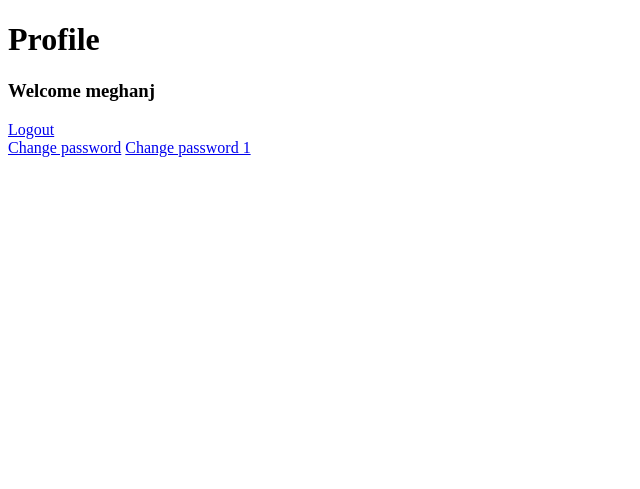
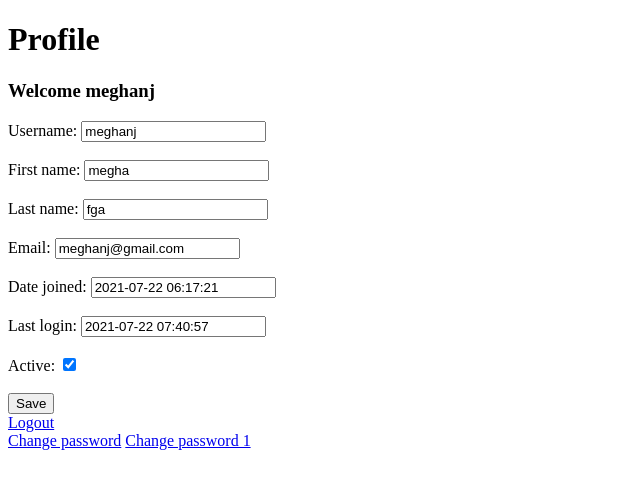
Before and after one commit to meghanj01/CRUDProject, a Django app: page /profile/ in a window 1280 px wide. Shown: the top 489 px of the page, without its empty margins (0-640 px from the left). Run offline with Django 3.2, Linux system fonts and the light colour scheme; a user stored in the database is signed in.

Commit message:
user profile details

```diff
--- a/Loginform/enroll/forms.py
+++ b/Loginform/enroll/forms.py
@@ -1,5 +1,5 @@
 from django.contrib.auth.models import User
-from django.contrib.auth.forms import UserCreationForm
+from django.contrib.auth.forms import UserCreationForm ,UserChangeForm
 from django import forms
 
 class registration(UserCreationForm):
@@ -8,3 +8,10 @@ class registration(UserCreationForm):
         model= User
         fields=['username','first_name','last_name','email']
         labels={'email':'EMail'}
+
+class editUserProfile(UserChangeForm):
+    password=None
+    class Meta:
+        model= User
+        fields=['username','first_name','last_name','email','date_joined','last_login','is_active']
+        labels={'email':'Email'}
--- a/Loginform/enroll/templates/enroll/profile.html
+++ b/Loginform/enroll/templates/enroll/profile.html
@@ -12,6 +12,19 @@
 <small {% if message.tags %} class="{{message.tags}}" {% endif %}> {{ message }}</small>
 {% endfor %}
 {% endif %}
+<form action="" method="POST" novalidate>
+  {% csrf_token %}
+  {% if form.non_field_errors %}
+  {% for error in form.non_field_errors %}
+  <p> {{ error }}</p>
+  {% endfor %}
+  {% endif %}
+  {% for fm in form %}
+  {{fm.label_tag}} {{fm}} {{fm.errors|striptags}}
+  <br><br>
+  {% endfor %}
+  <input type="submit" name="" value="Save" /></form>
+
 <a href="{% url 'logout' %}">Logout</a>
 <br>
 <a href="{% url 'changepass' %}">Change password</a>
--- a/Loginform/enroll/views.py
+++ b/Loginform/enroll/views.py
@@ -1,7 +1,7 @@
 from django.shortcuts import render ,HttpResponseRedirect
 #from django.contrib.auth.forms import UserCreationForm
 from django.contrib import messages
-from .forms import registration
+from .forms import registration ,editUserProfile
 from django.contrib.auth.forms import AuthenticationForm,PasswordChangeForm,SetPasswordForm
 from django.contrib.auth import authenticate ,login ,logout,update_session_auth_hash
 # Create your views here.
@@ -39,7 +39,14 @@ def user_login(request):
 
 def user_profile(request):
     if request.user.is_authenticated:
-        return render(request,'enroll/profile.html',{'name':request.user})
+        if request.method=="POST":
+            fm=editUserProfile(request.POST,instance=request.user)
+            if fm.is_valid():
+                fm.save()
+                messages.success(request,"Profile Updated !!!!!")
+        else:
+            fm = editUserProfile(instance=request.user)
+        return render(request,'enroll/profile.html',{'name':request.user,'form':fm})
     else:
         return HttpResponseRedirect('/login/')
 
```
Also changed, not shown: Loginform/db.sqlite3.
